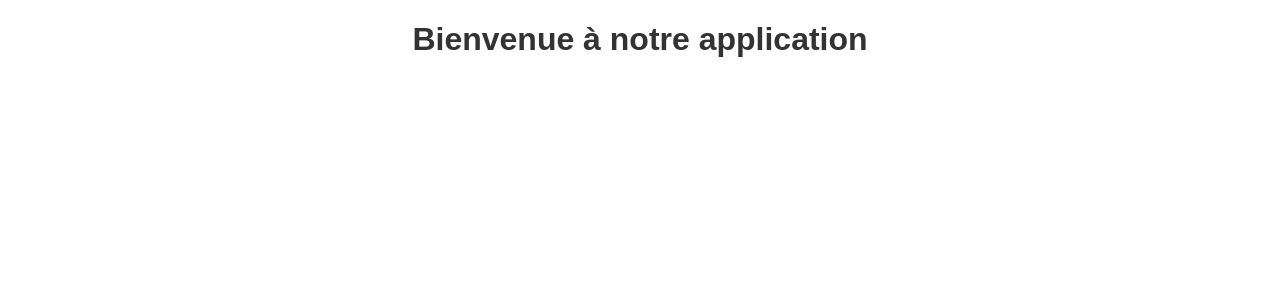
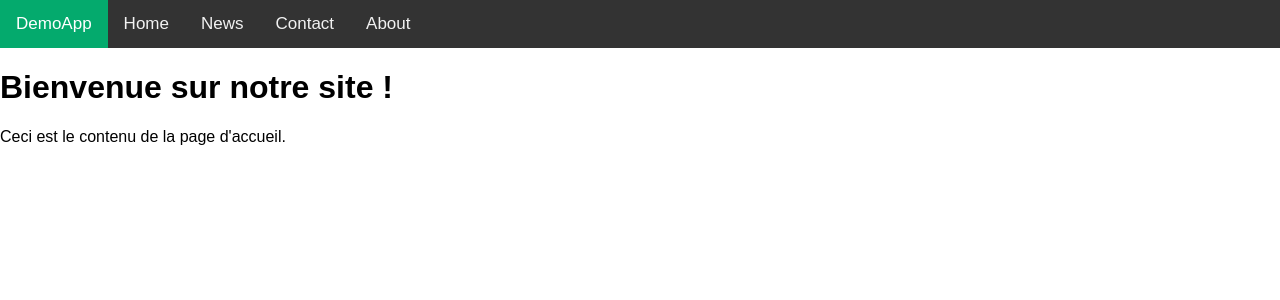
Before and after one commit to Yayra1er/AskdemoApp, a Django app: page / in a window 1280 px wide. Shown: the top 300 px of the page. Run offline with Django 4.2, Linux system fonts and the light colour scheme.

Commit message:
Making home page

```diff
--- a/AskdemoApp/settings.py
+++ b/AskdemoApp/settings.py
@@ -25,7 +25,7 @@ SECRET_KEY = 'django-insecure-%s(m9zqm)$q#(_7m656jc&5or8jfcum3r#_5)fr*#zs^vehumy
 # SECURITY WARNING: don't run with debug turned on in production!
 DEBUG = True
 
-ALLOWED_HOSTS = []
+ALLOWED_HOSTS = ['*']
 
 
 # Application definition
--- a/DemoApp/static/css/style.css
+++ b/DemoApp/static/css/style.css
@@ -1,10 +1,57 @@
 body {
-    font-family: Arial, sans-serif;
     margin: 0;
-    padding: 0;
-    text-align: center;
+    font-family: Arial, Helvetica, sans-serif;
 }
 
-h1 {
-    color: #333;
+.topnav {
+    overflow: hidden;
+    background-color: #333;
+
 }
+
+.topnav a {
+    float: left;
+    display: block;
+    color: #f2f2f2;
+    text-align: center;
+    padding: 14px 16px;
+    text-decoration: none;
+    font-size: 17px;
+}
+
+.topnav a:hover {
+    background-color: #ddd;
+    color: black;
+}
+
+.topnav a.active {
+    background-color: #04AA6D;
+    color: white;
+}
+
+.topnav .icon {
+    display: none;
+}
+
+@media screen and (max-width: 600px) {
+    .topnav a:not(:first-child) {
+        display: none;
+    }
+
+    .topnav a.icon {
+        float: right;
+        display: block;
+    }
+
+    .topnav.responsive .icon {
+        position: absolute;
+        right: 0;
+        top: 0;
+    }
+
+    .topnav.responsive a {
+        float: none;
+        display: block;
+        text-align: left;
+    }
+}
--- /dev/null
+++ b/DemoApp/templates/base.html
@@ -0,0 +1,41 @@
+<!DOCTYPE html>
+{% load static %}
+<html>
+<head>
+    <meta name="viewport" content="width=device-width, initial-scale=1">
+    <link rel="stylesheet" href="https://cdnjs.cloudflare.com/ajax/libs/font-awesome/4.7.0/css/font-awesome.min.css">
+    <link rel="stylesheet" href="{% static 'css/style.css' %}">
+    <title>{% block title %}Votre titre ici{% endblock %}</title>
+</head>
+<body>
+
+<div class="topnav" id="myTopnav">
+  <a href="#home" class="active">DemoApp</a>
+  <a href="#Home">Home</a>
+  <a href="#news">News</a>
+  <a href="#contact">Contact</a>
+  <a href="#about">About</a>
+  <a href="javascript:void(0);" class="icon" onclick="myFunction()">
+    <i class="fa fa-bars"></i>
+  </a>
+</div>
+
+{% block content %}
+<div style="padding-left:16px">
+  <!-- Contenu spécifique à chaque page -->
+</div>
+{% endblock %}
+
+<script>
+function myFunction() {
+  var x = document.getElementById("myTopnav");
+  if (x.className === "topnav") {
+    x.className += " responsive";
+  } else {
+    x.className = "topnav";
+  }
+}
+</script>
+
+</body>
+</html>
--- a/DemoApp/templates/home.html
+++ b/DemoApp/templates/home.html
@@ -1,12 +1,12 @@
-{% load static %}
-<!DOCTYPE html>
-<html lang="en">
-<head>
-    <meta charset="UTF-8">
-    <title>Accueil</title>
-    <link rel="stylesheet" href="{% static 'css/style.css' %}">
-</head>
-<body>
-    <h1>Bienvenue à notre application</h1>
-</body>
-</html>
+{% extends 'base.html' %}
+
+<!-- home.html -->
+
+{% block title %}Accueil{% endblock %}
+
+{% block content %}
+<div class="container">
+    <h1>Bienvenue sur notre site !</h1>
+    <p>Ceci est le contenu de la page d'accueil.</p>
+</div>
+{% endblock %}
```
